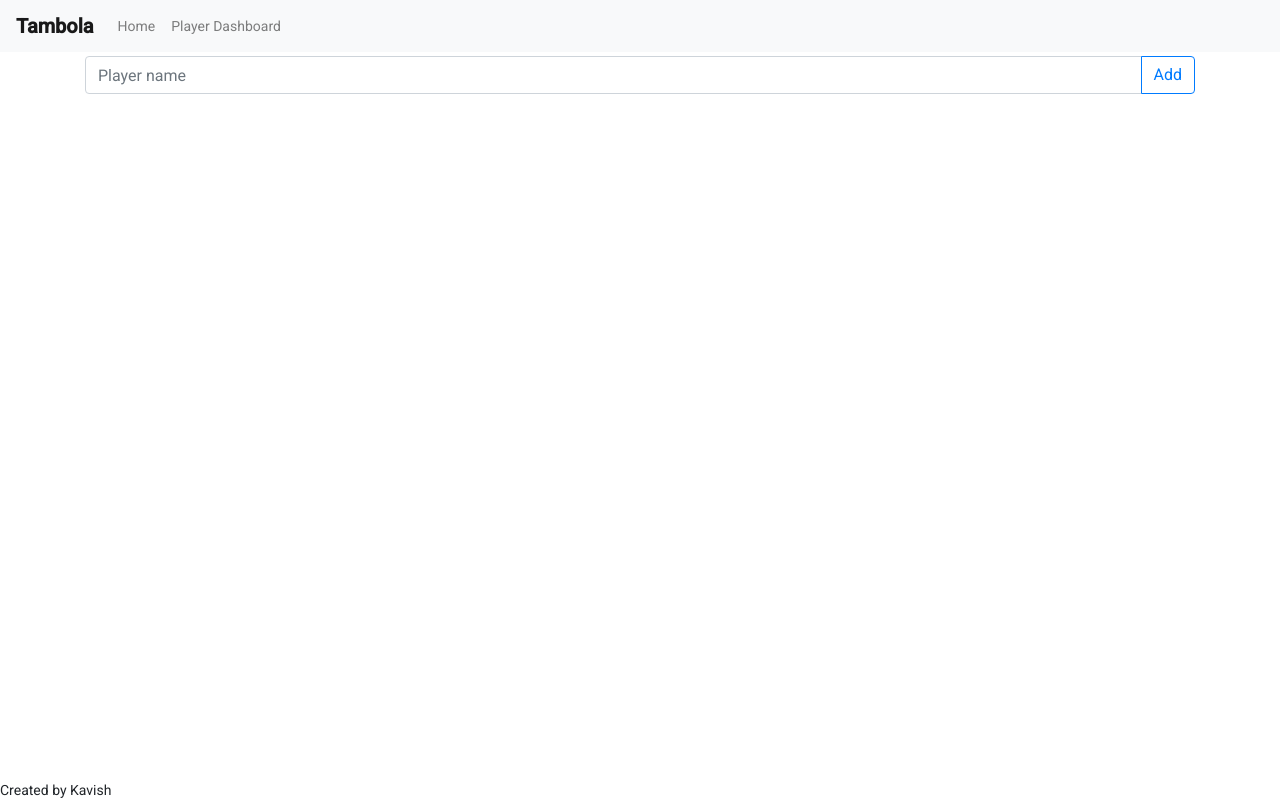
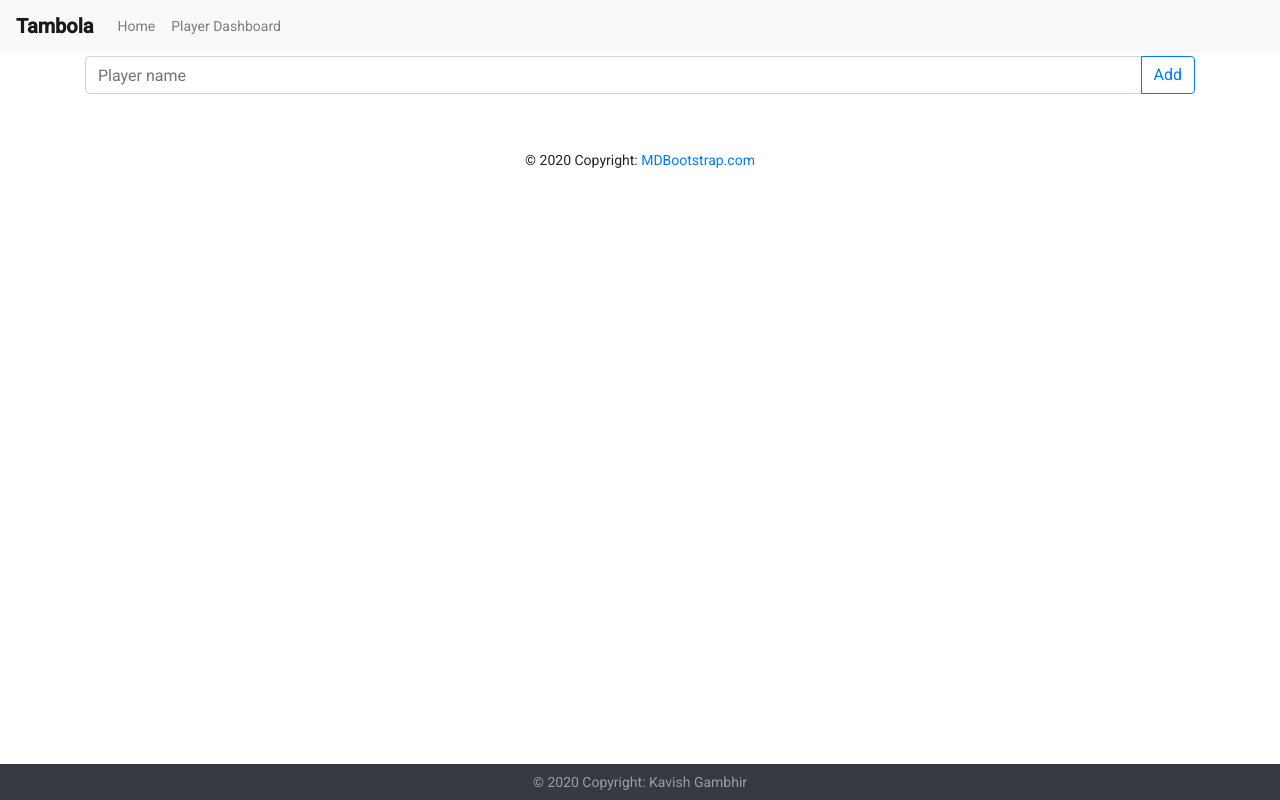
Before and after one commit to kavishgambhir/Tambola-Game, an Angular app: page /ticket-manager-component in a window 1280 px wide. Built offline with nearby package versions, Linux system fonts and the light colour scheme.

Commit message:
updated footer

```diff
--- a/src/app/app.component.html
+++ b/src/app/app.component.html
@@ -19,6 +19,12 @@
 <router-outlet >
 </router-outlet>
 </div>
-  <footer class="fixed-bottom">
-      Created by Kavish
+  <footer class="page-footer font-small blue pt-4">
+  <div class="footer-copyright text-center py-3">© 2020 Copyright:
+    <a href="https://mdbootstrap.com/"> MDBootstrap.com</a>
+  </div>
+
+</footer>
+<footer class="py-2 text-center bg-dark text-white-50 fixed-bottom" style="flex-shrink:none">
+     <div class="footer-copyright text-center">© 2020 Copyright: Kavish Gambhir</div>
   </footer>
```
